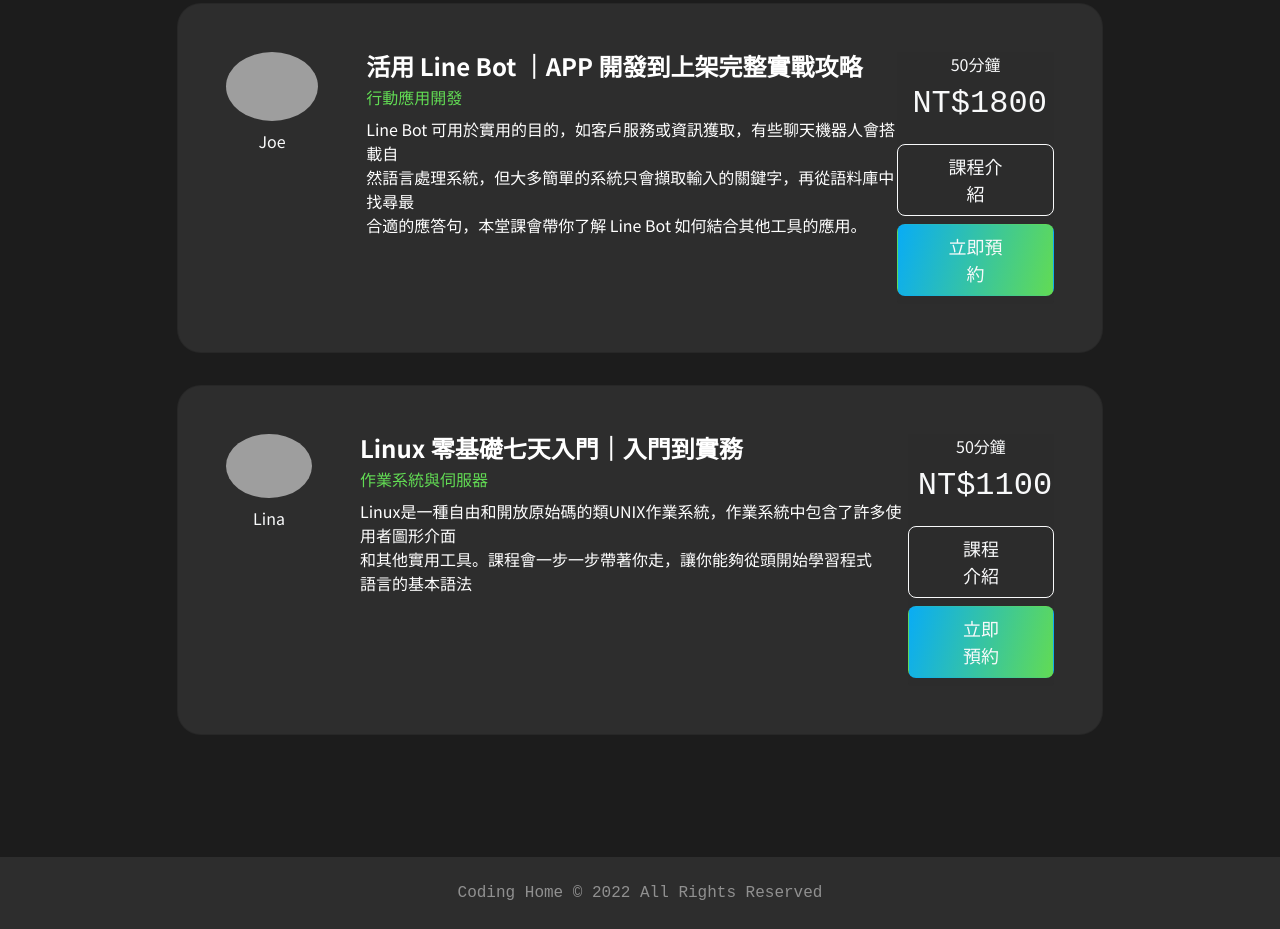
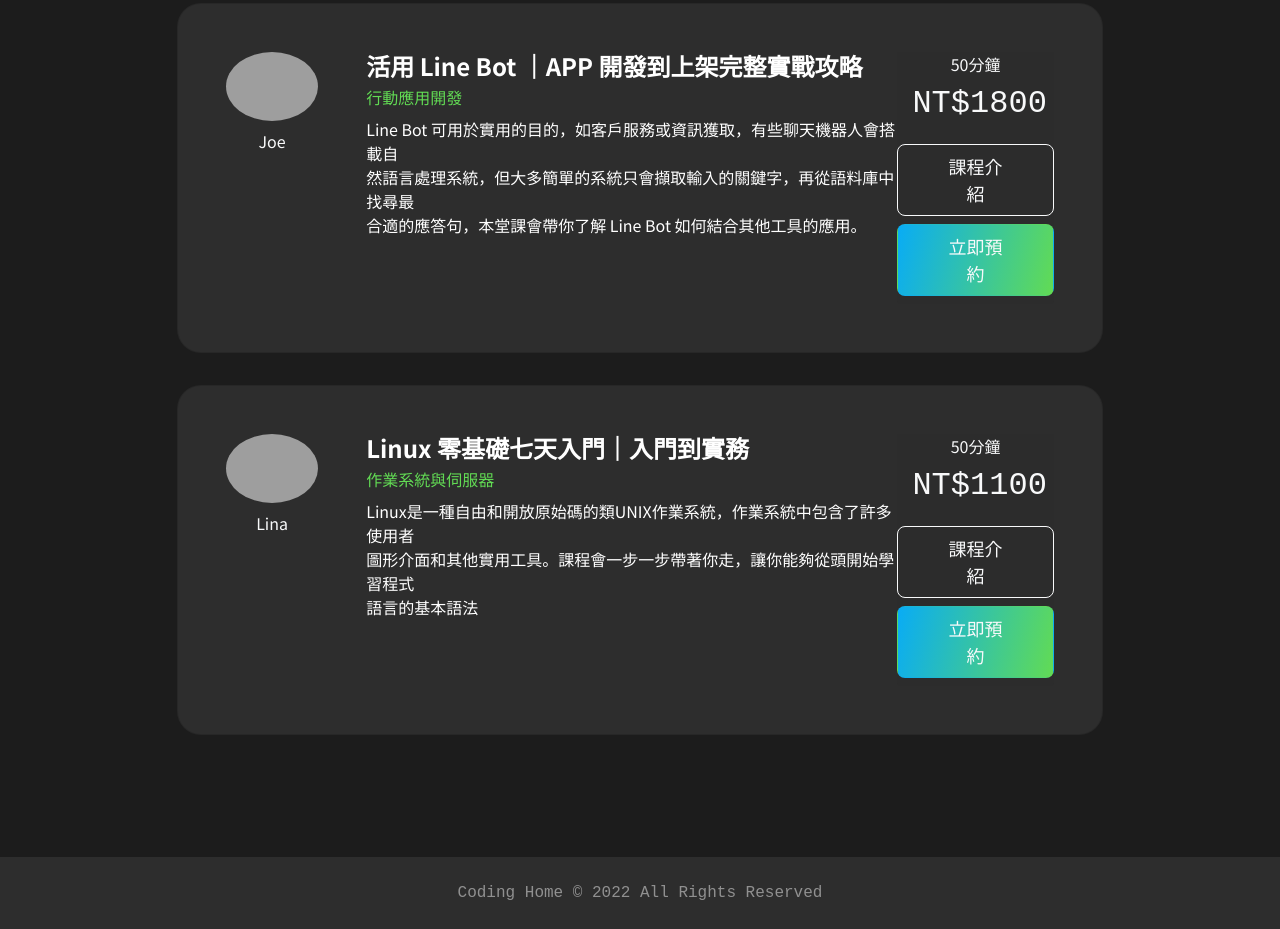
Before and after one commit to Hamajibashi/week6, a plain HTML site: page courses.html in a window 1280 px wide. Shown: the part 1005-1934 px from the top of the page. Drawn offline with nearby package versions, Linux system fonts and the light colour scheme; grey boxes are pictures that could not be loaded; a web font is replaced by a local one.

Commit message:
Update 2022-09-14T14:31:55.357Z

```diff
--- a/courses.html
+++ b/courses.html
@@ -198,7 +198,7 @@
                         <h5 class="card-title fw-bold mb-1">Linux 零基礎七天入門｜入門到實務</h5>
                         <div class="card-text">
                             <p class="text-primary mb-2">作業系統與伺服器</p>
-                            <p class="mb-0">Linux是一種自由和開放原始碼的類UNIX作業系統，作業系統中包含了許多使用者圖形介面<br>和其他實用工具。課程會一步一步帶著你走，讓你能夠從頭開始學習程式<br>語言的基本語法</p>
+                            <p class="mb-0">Linux是一種自由和開放原始碼的類UNIX作業系統，作業系統中包含了許多使用者<br>圖形介面和其他實用工具。課程會一步一步帶著你走，讓你能夠從頭開始學習程式<br>語言的基本語法</p>
                         </div>
                     </div>
                     <div class="card-footer text-light border-0 d-flex flex-column align-items-center">
```
